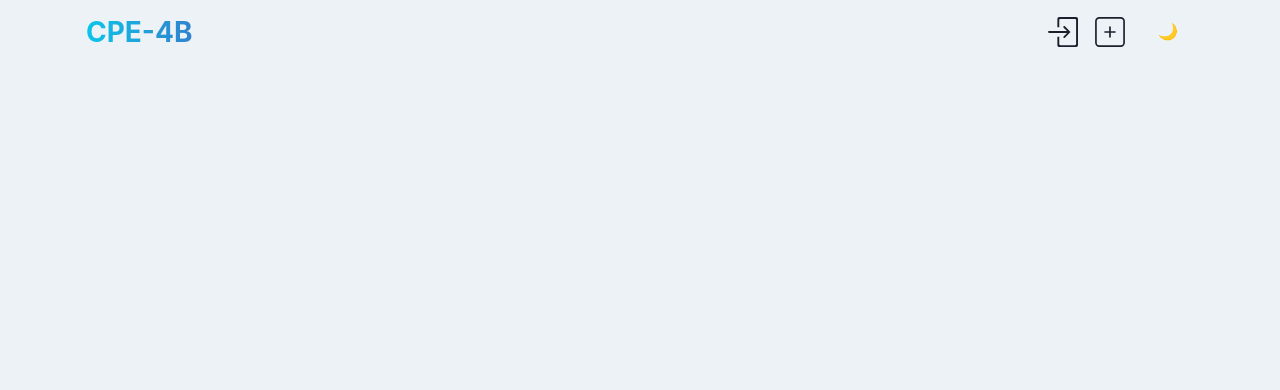
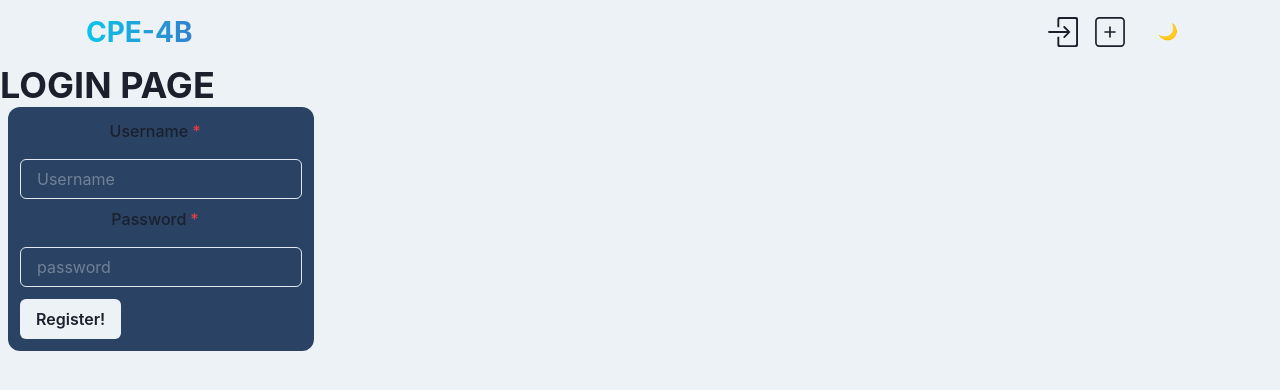
Before and after one commit to Kyonpon/CPE_Trainer, a React (Vite) app in the folder frontend/: page /login in a window 1280 px wide. Before the commit this address had no page. Shown: the top 390 px of the page. Built offline with nearby package versions, Linux system fonts and the light colour scheme.

Commit message:
Made register component, login page, blank login comp

```diff
--- a/frontend/src/App.jsx
+++ b/frontend/src/App.jsx
@@ -3,6 +3,7 @@ import { Route, Routes } from "react-router-dom";
 import Createpage from "./pages/Createpage";
 import Homepage from "./pages/Homepage";
 import NavBar from "./components/NavBar";
+import Loginpage from "./pages/Loginpage";
 
 function App() {
   return (
@@ -12,6 +13,7 @@ function App() {
         <Routes>
           <Route path="/" element={<Homepage></Homepage>}></Route>
           <Route path="/create" element={<Createpage></Createpage>}></Route>
+          <Route path="/login" element={<Loginpage></Loginpage>}></Route>
         </Routes>
       </Box>
     </>
--- /dev/null
+++ b/frontend/src/components/LoginComp.jsx
@@ -0,0 +1,5 @@
+function LoginComp() {
+  return <div></div>;
+}
+
+export default LoginComp;
--- /dev/null
+++ b/frontend/src/components/RegisterComp.jsx
@@ -0,0 +1,59 @@
+import { useState } from "react";
+import axios from "axios";
+import {
+  FormControl,
+  FormLabel,
+  Input,
+  Box,
+  VStack,
+  Button,
+} from "@chakra-ui/react";
+
+function RegisterComp() {
+  const [newUser, setNewUser] = useState("");
+  const [newPassword, setNewPassword] = useState("");
+
+  const handleSubmit = async (event) => {
+    event.preventDefault();
+    try {
+      await axios.post("http://localhost:5000/api/users/register", {
+        username: newUser,
+        password: newPassword,
+      });
+      alert("Registered!");
+    } catch (error) {
+      console.log(error);
+    }
+  };
+
+  return (
+    <Box bgColor="blue.800" p={3} borderRadius={"xl"}>
+      <form onSubmit={handleSubmit}>
+        <FormControl isRequired>
+          <VStack mb={3}>
+            <FormLabel htmlFor="username">Username</FormLabel>
+            <Input
+              placeholder="Username"
+              type="text"
+              id="username"
+              value={newUser}
+              onChange={(event) => setNewUser(event.target.value)}
+            />
+
+            <FormLabel htmlFor="password">Password</FormLabel>
+            <Input
+              placeholder="password"
+              type="password"
+              id="password"
+              value={newPassword}
+              onChange={(event) => setNewPassword(event.target.value)}
+            />
+          </VStack>
+          <Button type="submit">Register!</Button>
+        </FormControl>
+      </form>
+    </Box>
+  );
+}
+
+export default RegisterComp;
--- /dev/null
+++ b/frontend/src/pages/Loginpage.jsx
@@ -0,0 +1,17 @@
+import { Box, Heading, HStack } from "@chakra-ui/react";
+import LoginComp from "../components/LoginComp";
+import RegisterComp from "../components/RegisterComp";
+
+function Loginpage() {
+  return (
+    <Box>
+      <Heading>LOGIN PAGE</Heading>
+      <HStack>
+        <LoginComp></LoginComp>
+        <RegisterComp></RegisterComp>
+      </HStack>
+    </Box>
+  );
+}
+
+export default Loginpage;
```
